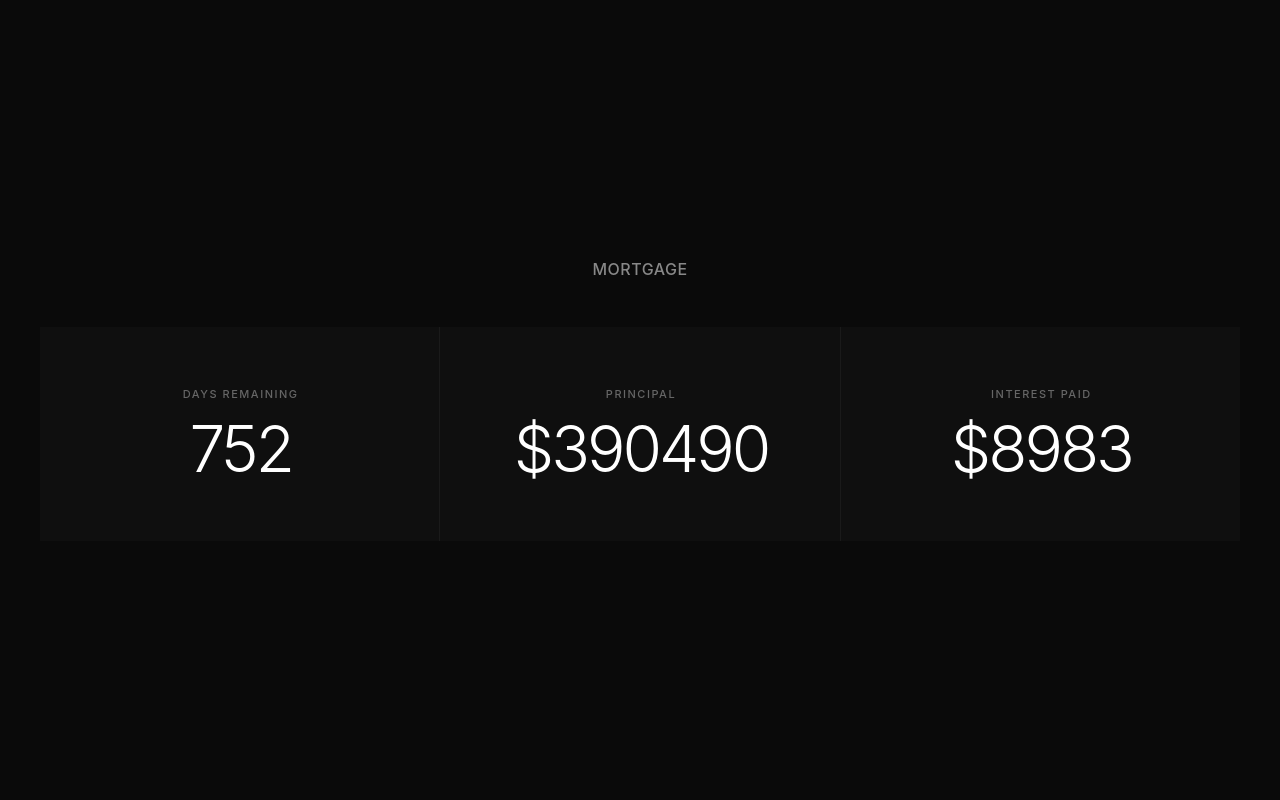
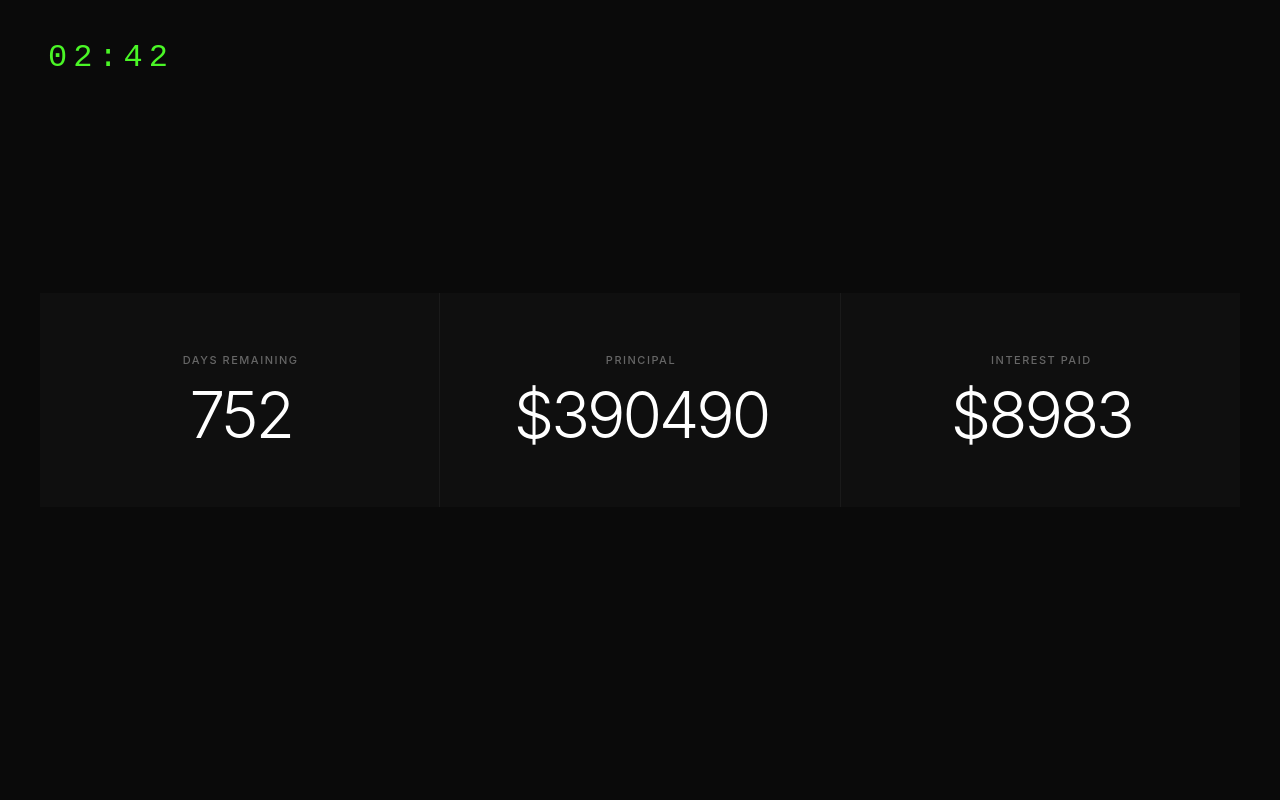
Before and after one commit to dieg0andres/antibes_webapp, a Django app: page /pay_mortgage/ in a window 1280 px wide. Run offline with Django 5.2, Linux system fonts and the light colour scheme; some web fonts are replaced.

Commit message:
added clock functionality

```diff
--- a/main/templates/main/pay_mortgage.html
+++ b/main/templates/main/pay_mortgage.html
@@ -8,6 +8,18 @@
     <meta http-equiv="Expires" content="0">
     <title>Mortgage</title>
     <style>
+        @font-face {
+            font-family: 'DigitalSeven';
+            src: url('https://fonts.cdnfonts.com/s/18718/Digital7Mono.eot');
+            src: url('https://fonts.cdnfonts.com/s/18718/Digital7Mono.eot?#iefix') format('embedded-opentype'),
+                 url('https://fonts.cdnfonts.com/s/18718/Digital7Mono.woff2') format('woff2'),
+                 url('https://fonts.cdnfonts.com/s/18718/Digital7Mono.woff') format('woff'),
+                 url('https://fonts.cdnfonts.com/s/18718/Digital7Mono.ttf') format('truetype');
+            font-weight: normal;
+            font-style: normal;
+            font-display: swap;
+        }
+
         * {
             margin: 0;
             padding: 0;
@@ -44,6 +56,24 @@
             color: #888;
             letter-spacing: 0.5px;
             text-transform: uppercase;
+        }
+
+        .clock {
+            position: fixed;
+            top: 24px;
+            left: 24px;
+            padding: 8px 12px;
+            font-family: 'DigitalSeven', 'Segment7Standard', 'Share Tech Mono', 'Courier New', monospace;
+            font-size: 28px;
+            line-height: 1;
+            letter-spacing: 4px;
+            color: #4af626;
+            text-rendering: optimizeLegibility;
+            pointer-events: none;
+            background: transparent;
+            border: none;
+            border-radius: 0;
+            box-shadow: none;
         }
 
         .dashboard {
@@ -140,6 +170,14 @@
             .divider {
                 display: none;
             }
+
+            .clock {
+                top: 32px;
+                left: 32px;
+                font-size: 32px;
+                letter-spacing: 6px;
+                padding: 10px 16px;
+            }
         }
 
         /* Landscape orientation optimization */
@@ -171,10 +209,9 @@
     </style>
 </head>
 <body>
+    <div class="clock" id="clock" aria-live="polite">00:00</div>
     <div class="container">
-        <div class="header">
-            <h1>Mortgage</h1>
-        </div>
+
 
         <div class="dashboard">
             <div class="metric-card">
@@ -205,7 +242,7 @@
     </div>
 
     <script>
-        // Auto-refresh every 1 hour with cache busting
+        // Auto-refresh every 1 hour with cache busting and hard refresh at 00:01
         (function() {
             const ONE_HOUR = 1 * 60 * 60 * 1000; // milliseconds
 
@@ -216,8 +253,56 @@
                 window.location.href = url.toString();
             }
 
-            // Set up the refresh timer
-            setTimeout(refreshPage, ONE_HOUR);
+            function scheduleHourlyRefresh() {
+                setTimeout(refreshPage, ONE_HOUR);
+            }
+
+            function scheduleMidnightRefresh() {
+                const now = new Date();
+                const target = new Date(now);
+                target.setHours(0, 1, 0, 0); // 00:01 local time
+
+                if (target <= now) {
+                    target.setDate(target.getDate() + 1);
+                }
+
+                const timeout = target.getTime() - now.getTime();
+                setTimeout(refreshPage, timeout);
+            }
+
+            scheduleHourlyRefresh();
+            scheduleMidnightRefresh();
+        })();
+
+        // Live clock (hours and minutes) with seven-segment styling
+        (function() {
+            const clockElement = document.getElementById('clock');
+            if (!clockElement) {
+                return;
+            }
+
+            function formatTimeComponent(value) {
+                return value.toString().padStart(2, '0');
+            }
+
+            function updateClock() {
+                const now = new Date();
+                const hours = formatTimeComponent(now.getHours());
+                const minutes = formatTimeComponent(now.getMinutes());
+                clockElement.textContent = `${hours}:${minutes}`;
+            }
+
+            function scheduleNextTick() {
+                const now = new Date();
+                const millisecondsUntilNextMinute = (60 - now.getSeconds()) * 1000 - now.getMilliseconds();
+                setTimeout(() => {
+                    updateClock();
+                    setInterval(updateClock, 60 * 1000);
+                }, Math.max(millisecondsUntilNextMinute, 0));
+            }
+
+            updateClock();
+            scheduleNextTick();
         })();
     </script>
 </body>
```
